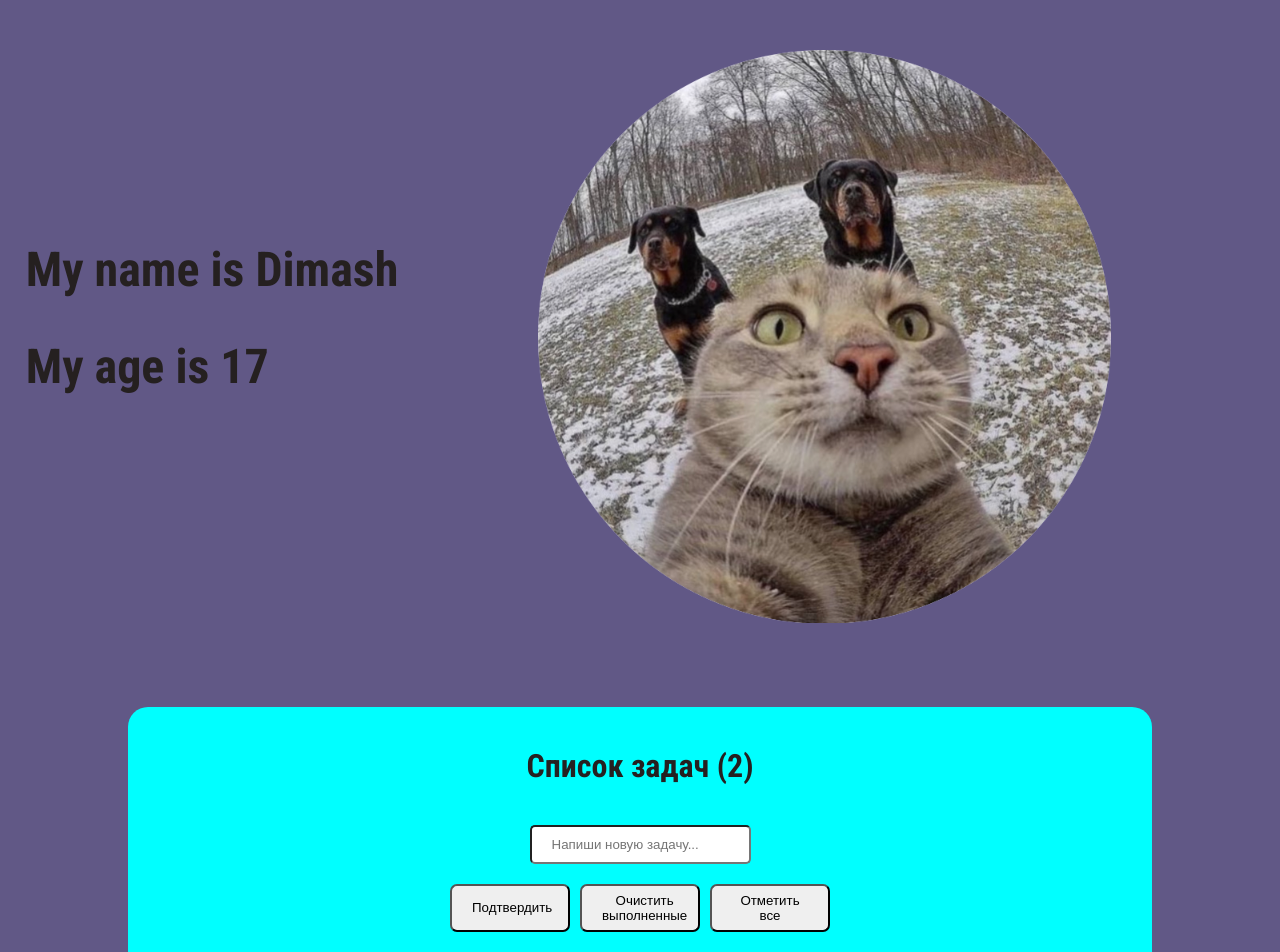
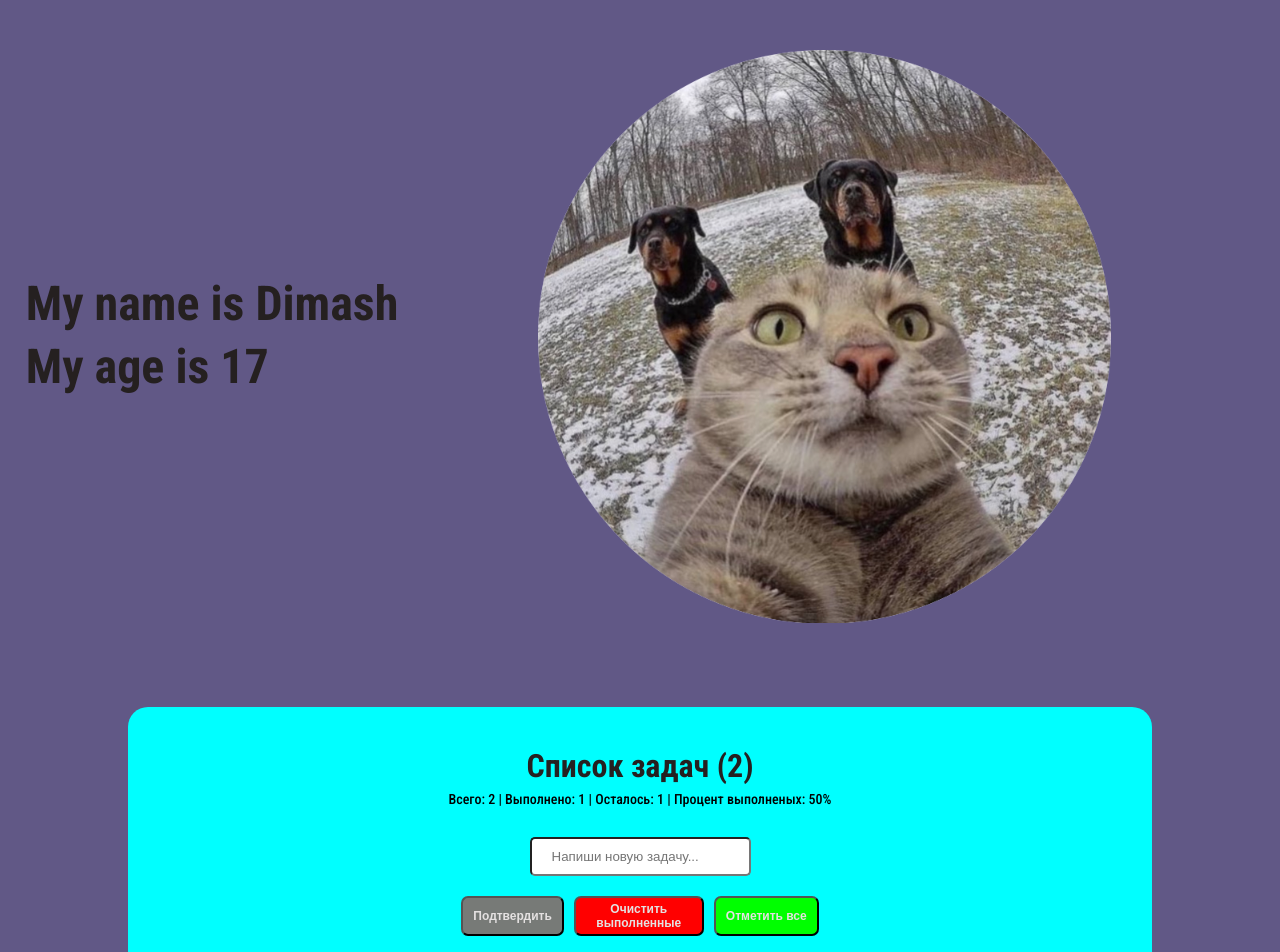
Before and after one commit to Telax4As/Todo, a React (Vite) app: page / in a window 1280 px wide. Shown: the top 952 px of the page. Built offline with nearby package versions, Linux system fonts and the light colour scheme; a web font is replaced by a local one.

Commit message:
changed style and fixed some problems

```diff
--- a/src/App.css
+++ b/src/App.css
@@ -17,8 +17,17 @@
 }
 
 h1{
-  margin-bottom: 40px;
+  margin-bottom: 6px;
   color: rgb(37, 32, 32);
+}
+
+.inf{
+  font-size: 14px;
+  margin-bottom: 30px;
+  display: flex;
+  justify-content: center;
+  align-items: center;
+  flex-wrap: wrap;
 }
 
 .todo-input{
@@ -33,31 +42,28 @@ h1{
   gap: 10px;
 }
 
-.confirm-input{
+.btn{
+  color: rgb(228, 225, 225);
   display: flex;
   flex-wrap: wrap;
-  max-width: 120px;
-  padding: 7px 20px;
+  max-width: 130px;
+  padding: 4px 10px;
   border-radius: 7px;
+  font-size: 12px;
   align-items: center;
+  font-weight: 700;
+}
+
+.confirm-input{
+  background-color: #777a77;
 }
 
 .clear-completed{
-  display: flex;
-  flex-wrap: wrap;
-  max-width: 120px;
-  padding: 7px 20px;
-  border-radius: 7px;
-  align-items: center;
+  background-color: hsl(0, 100%, 50%);
 }
 
 .toggle-all{
-  display: flex;
-  flex-wrap: wrap;
-  max-width: 120px;
-  padding: 7px 20px;
-  border-radius: 7px;
-  align-items: center;
+  background-color: #00ff00;
 }
 
 ul{
--- a/src/App.jsx
+++ b/src/App.jsx
@@ -17,6 +17,11 @@ function App() {
       }
     ]
   })
+
+  const lenCompletedTodos = todos.filter(todo => todo.completed === true).length
+  const lenRemainedTodos = todos.filter(todo => todo.completed === false).length
+  const lenTodos = todos.length
+  const percentOfCompletedTodos = `${lenCompletedTodos / lenTodos * 100}%`
 
   useEffect(() => {
     localStorage.setItem('todos', JSON.stringify(todos));
@@ -74,6 +79,10 @@ function App() {
 
       <h1>Список задач ({todos.length})</h1>
 
+      <div className="inf">
+        Всего: {lenTodos} |  Выполнено: {lenCompletedTodos} | Осталось: {lenRemainedTodos} | Процент выполненых: {percentOfCompletedTodos}
+      </div>
+
       <input
         type="text" className="todo-input"
         value={inputValue}
@@ -83,9 +92,9 @@ function App() {
       />
 
       <div className="btns-area">
-        <button className="confirm-input" onClick={() => addTodo()}>Подтвердить</button>
-        <button className="clear-completed" onClick={() => clearCompleted()}>Очистить выполненные</button>
-        <button className="toggle-all" onClick={() => toggleAll()}>Отметить все</button>
+        <button className="btn confirm-input" onClick={() => addTodo()}>Подтвердить</button>
+        <button className="btn clear-completed" onClick={() => clearCompleted()}>Очистить выполненные</button>
+        <button className="btn toggle-all" onClick={() => toggleAll()}>Отметить все</button>
 
       </div>
 
--- a/src/Header.jsx
+++ b/src/Header.jsx
@@ -1,12 +1,12 @@
-import { useState } from 'react'
+import { use, useState } from 'react'
 import './Header.css'
 
 
 function Header() {
 
-    const name = 'Dimash'
-    const age = 17
-    const avatar = 'src/avatar.png'
+    const [name, setName] = useState('Dimash')
+    const [age, setAge] = useState(17)
+    const [avatar, setAvatar] = useState('src/avatar.png')
 
     const renderName = (name) => {
         return <div className="name"><h1>My name is {name}</h1></div>
--- a/src/main.jsx
+++ b/src/main.jsx
@@ -1,7 +1,7 @@
 import { StrictMode } from 'react'
 import { createRoot } from 'react-dom/client'
 import './index.css'
-import Header from './Header.jsx'
+import Header from './header.jsx'
 import App from './App.jsx'
 
 
```
